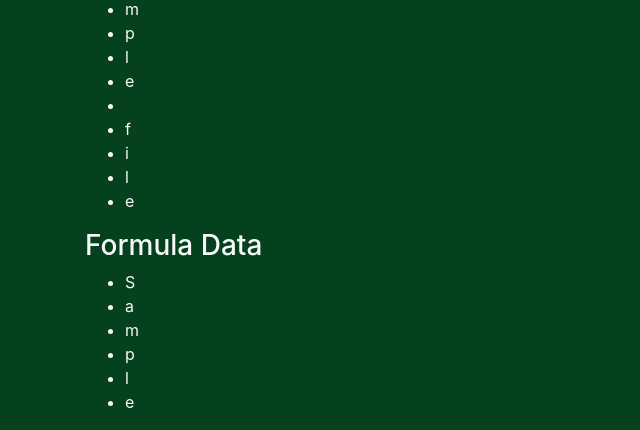
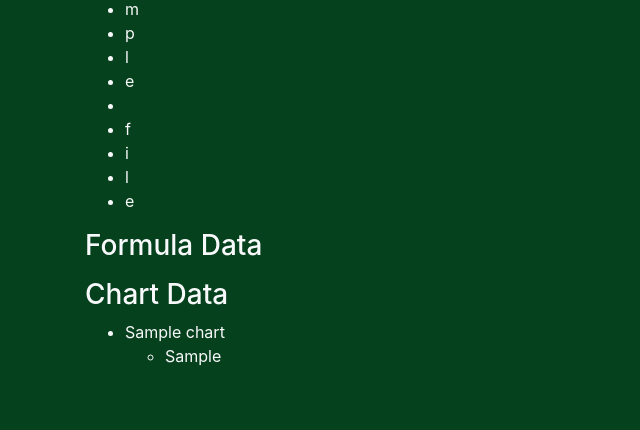
Before and after one commit to Dhruv-Panicker/ExcelGuard, a Flask app: page /file_details?file_id=1 in a window 1280 px wide. Shown: the part 552-982 px from the top of the page, without its empty margins (0-640 px from the left). After the commit the page ends 918 px from the top, so only its background shows below. Run offline with Flask 3, Linux system fonts and the light colour scheme; a user stored in the database is signed in; tables that the repository leaves empty hold one stand-in row (values such as "Sample post"); some libraries are stand-ins or nearby versions.

Commit message:
feat: storing cell position with formula data, adjusting function naming, adjusting ExcelChart attributes

```diff
--- a/main.py
+++ b/main.py
@@ -7,6 +7,7 @@ from sqlalchemy import Integer
 from sqlalchemy.orm import Mapped
 from sqlalchemy.orm import mapped_column
 from sqlalchemy.orm import relationship
+from sqlalchemy.dialects.postgresql import JSON
 from flask_login import UserMixin, login_user, LoginManager, login_required, logout_user, current_user
 from flask_wtf import FlaskForm
 from wtforms import StringField, PasswordField, SubmitField
@@ -90,7 +91,7 @@ class ExcelFile(db.Model):
   plagiarism_percentage = db.Column(db.Integer)
   unique_column_width_list = db.Column(ARRAY(db.Float))
   unique_font_names_list = db.Column(ARRAY(db.String(255)))
-  complex_formulas_list =db.Column(ARRAY(db.String(255)))
+  complex_formulas_list =db.Column(JSON)
   children: Mapped[List["ExcelChart"]] = relationship()
   __tablename__ = "excel_files"
 
@@ -110,10 +111,7 @@ class ExcelChart(db.Model):
   excel_file_id: Mapped[int] = mapped_column(ForeignKey("excel_files.id"))
   data_source = db.Column(db.String(255))
   chart_type = db.Column(db.String(255))
-  chart_left = db.Column(db.Float)
-  chart_top = db.Column(db.Float)
-  chart_width = db.Column(db.Float)
-  chart_height = db.Column(db.Float)
+  chart_name = db.Column(db.String(255))
   __tablename__ = "excel_charts"
 
 
@@ -198,11 +196,11 @@ def begin_scan():
         assignment_file_path = os.path.join(assignment_files_folder, file.filename)
         file.save(assignment_file_path)
 
-        author_data[file.filename] = get_author_data(file)
-        column_data[file.filename] = get_column_data(file)
-        font_data[file.filename] = get_font_names(file)
-        formula_data[file.filename] = get_formula_data(file)
-        chart_data[file.filename] = get_chart_data(file)
+        author_data[file.filename] = extract_author_data(file)
+        column_data[file.filename] = extract_column_data(file)
+        font_data[file.filename] = extract_font_data(file)
+        formula_data[file.filename] = extract_formula_data(file)
+        chart_data[file.filename] = extract_chart_data(file)
 
         new_file = ExcelFile(scan_id=new_scan.id,
                           file_name=file.filename,
@@ -281,7 +279,7 @@ def load_user(user_id):
 if __name__ == "__main__":
   app.run(host="127.0.0.1", Pport=8080, debug=True)
 
-def get_column_data(excel_file):
+def extract_column_data(excel_file):
   file_column_data = set()
   # Go through each file in the given list of excel files
   try:
@@ -305,7 +303,7 @@ def get_column_data(excel_file):
 
   return list(file_column_data)
 
-def get_author_data(excel_file):
+def extract_author_data(excel_file):
   file_author_data = {}
   try:
     # If the file has no filename, something went wrong
@@ -327,7 +325,7 @@ def get_author_data(excel_file):
 
   return file_author_data
 
-def get_font_names(excel_file):
+def extract_font_data(excel_file):
   font_names_data = []
   try:
     # If the file has no filename, something went wrong
@@ -352,7 +350,7 @@ def get_font_names(excel_file):
 
   return font_names_data
 
-def get_chart_data(excel_file):
+def extract_chart_data(excel_file):
   file_chart_data = []
   # Go through each file in the given list of excel files
   try:
@@ -380,6 +378,30 @@ def get_chart_data(excel_file):
 
   return file_chart_data
 
+def extract_formula_data(excel_file):
+  file_formula_data = {}
+  try:
+    # If the file has no filename, something went wrong
+    if excel_file.filename == "":
+      print(f"Could not retrieve filename from {excel_file}")
+    else:
+      # Otherwise save the file, open the workbook, and get the formula from every cell which contains a formula
+      if excel_file:
+        assignment_files_folder = "scan_assignment_uploads"
+        assignment_file_path = os.path.join(assignment_files_folder, excel_file.filename)
+        excel_workbook = load_workbook(assignment_file_path)
+        for sheet_name in excel_workbook.sheetnames:
+          excel_sheet = excel_workbook[sheet_name]
+          for row in excel_sheet.iter_rows(min_row=1, max_col=excel_sheet.max_column, max_row=excel_sheet.max_row):
+            for cell in row:
+              if cell.data_type == "f":
+                cell_position = f"{sheet_name}_{cell.coordinate}"
+                file_formula_data[cell_position] = cell.value
+  except Exception as e:
+    print(f"Error reading {file_formula_data}: {str(e)}")
+
+  return file_formula_data
+
 def series_output(chart):
   chart_data = {
       "Chart Name": chart.Name,
@@ -401,25 +423,57 @@ def get_absolute_path(filename):
 
   return absolute_path
 
-def get_formula_data(excel_file):
-  file_formula_data = []
-  try:
-    # If the file has no filename, something went wrong
-    if excel_file.filename == "":
-      print(f"Could not retrieve filename from {excel_file}")
-    else:
-      # Otherwise save the file, open the workbook, and get the formula from every cell which contains a formula
-      if excel_file:
-        assignment_files_folder = "scan_assignment_uploads"
-        assignment_file_path = os.path.join(assignment_files_folder, excel_file.filename)
-        excel_workbook = load_workbook(assignment_file_path)
-        for sheet_name in excel_workbook.sheetnames:
-          excel_sheet = excel_workbook[sheet_name]
-          for row in excel_sheet.iter_rows(min_row=1, max_col=excel_sheet.max_column, max_row=excel_sheet.max_row):
-            for cell in row:
-              if cell.data_type == "f":
-                file_formula_data.append(cell.value)
-  except Exception as e:
-    print(f"Error reading {file_formula_data}: {str(e)}")
+def create_scan_record(request, assignment_files):
+  # Create a new scan record
+  new_scan = Scan(assignment_name=request.form.get('assignmentName'),
+                  course_name=request.form.get('courseCode'),
+                  date_created=datetime.now(),
+                  number_of_files=len(assignment_files),
+                  user_created_by=current_user.username)
 
-  return file_formula_data
+  # Add the record to the session and commit
+  db.session.add(new_scan)
+  db.session.commit()
+
+  return new_scan
+
+def create_excel_file_record(file, scan_id, author_data, font_data, column_data, formula_data):
+  # Create a new excel file record
+  new_file = ExcelFile(scan_id=scan_id,
+                        file_name=file.filename,
+                        created=author_data["created"],
+                        creator=author_data["creator"],
+                        modified=author_data["modified"],
+                        last_modified_by=author_data["lastModifiedBy"],
+                        submitted_date=datetime.now(),
+                        plagiarism_percentage=0,
+                        unique_column_width_list=column_data,
+                        unique_font_names_list=font_data,
+                        complex_formulas_list=formula_data)
+
+  # Add the record to the session and commit
+  db.session.add(new_file)
+  db.session.commit()
+
+  return new_file.id
+
+def create_excel_chart_record(chart_data, excel_file_id):
+    for chart in chart_data:
+      chart_name = chart["Chart Name"]
+      chart_type = chart["Chart Type"]
+      data_source = chart["Series"]
+
+      # Convert the data_source to a string
+      data_source_str = ', '.join([f'"{series["Formula"]}"' for series in data_source])
+
+      # Create a new ExcelChart record
+      new_chart = ExcelChart(
+        excel_file_id = excel_file_id,
+        data_source = data_source_str,
+        chart_type = chart_type,
+        chart_name = chart_name
+      )
+
+      # Add the record to the session and commit
+      db.session.add(new_chart)
+      db.session.commit()
--- a/templates/file_details.html
+++ b/templates/file_details.html
@@ -37,9 +37,18 @@
       {% endfor %}
     </ul>
     <h3 class="text-light">Formula Data</h3>
+      <ul class="text-light">
+        {% for cell in file.complex_formulas_list %}
+          <li>{{cell}} {{file.complex_formulas_list[cell]}}</li>
+        {% endfor %}
+      </ul>
+    <h3 class="text-light">Chart Data</h3>
     <ul class="text-light">
-      {% for formula in file.complex_formulas_list %}
-        <li>{{formula}}</li>
+      {% for chart in charts %}
+        <li>{{chart.chart_name}}</li>
+        <ul>
+          <li>{{chart.data_source}}</li>
+        </ul>
       {% endfor %}
     </ul>
   </div>
```
